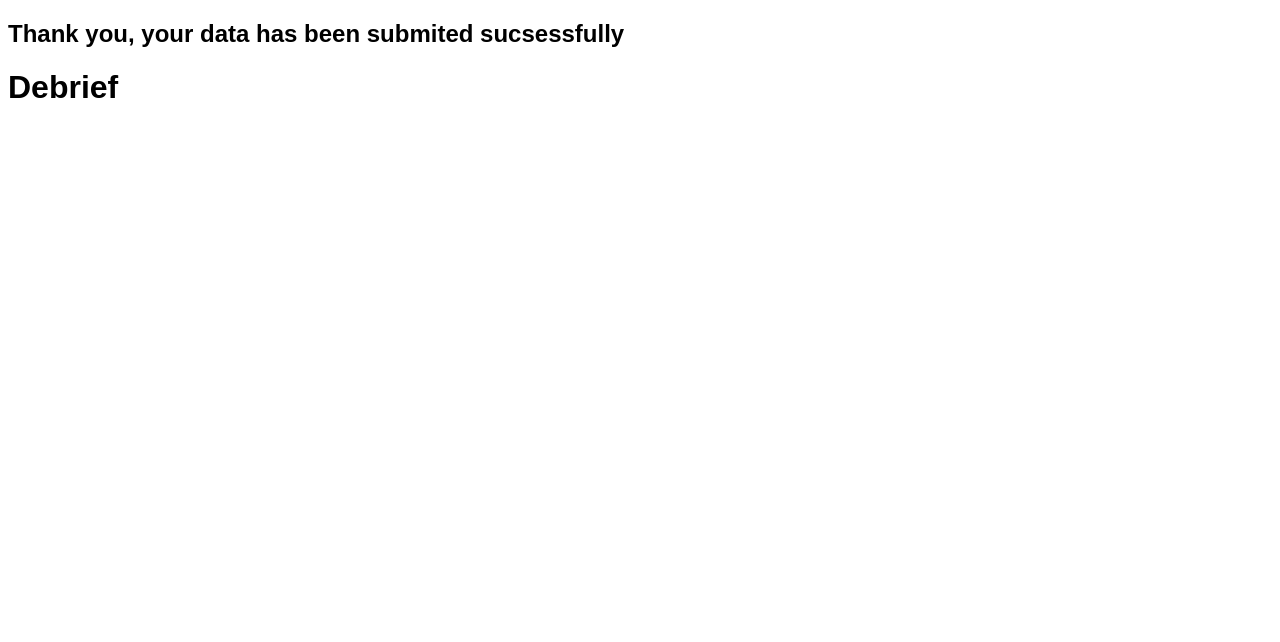
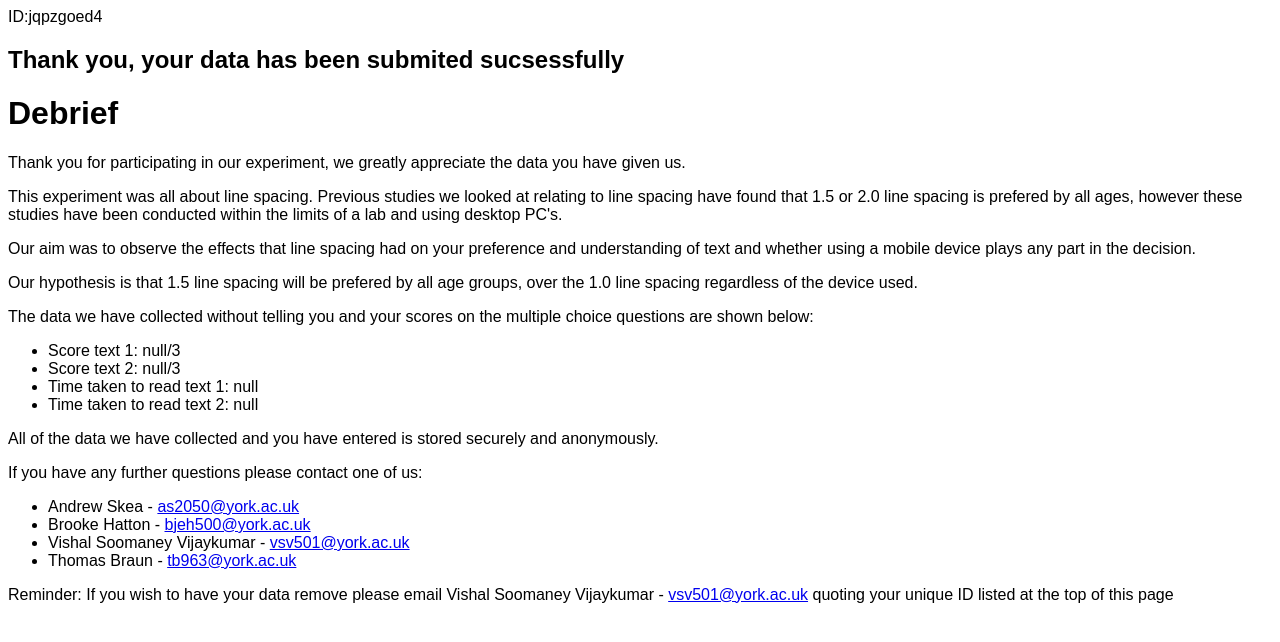
Before and after one commit to Brookke/HACS-Experiment, a website: page debrief.html in a window 1280 px wide. Drawn offline with Linux system fonts and the light colour scheme.

Commit message:
Debrief added

```diff
--- a/debrief.html
+++ b/debrief.html
@@ -4,8 +4,17 @@
         <meta name="viewport" content="width=device-width, initial-scale=1.0, maximum-scale=1.0, user-scalable=no" />
         <link rel="stylesheet" type="text/css" href="css/main.css">
         <script type="text/javascript" src="js/jquery.min.js"></script>
-        <script type="text/javascript" src="js/hashids.min.js"></script
+        <script type="text/javascript" src="js/hashids.min.js"></script>
         <script type="text/javascript" src="js/cookies.js"></script>
+        <script type="text/javascript">
+        $(function() {
+            $('#ID').text("ID:" + getID())
+            $('#text1Score').text("Score text 1: " + readCookie("text1Score") + "/3")
+            $('#text2Score').text("Score text 2: " + readCookie("text2Score") + "/3")
+            $('#text1Counter').text("Time taken to read text 1: " + readCookie("text1Counter"))
+            $('#text2Counter').text("Time taken to read text 2: " + readCookie("text2Counter"))
+        });
+        </script>
         <style type="text/css">
         em {
             font-size: 0.9rem;
@@ -22,5 +31,25 @@
         <div id="ID"></div>
         <h2>Thank you, your data has been submited sucsessfully</h2>
         <h1>Debrief</h1>
+        <p>Thank you for participating in our experiment, we greatly appreciate the data you have given us. </p>
+        <p>This experiment was all about line spacing. Previous studies we looked at relating to line spacing have found that 1.5 or 2.0 line spacing is prefered by all ages, however these studies have been conducted within the limits of a lab and using desktop PC's.</p>
+        <p>Our aim was to observe the effects that line spacing had on your preference and understanding of text and whether using a mobile device plays any part in the decision.</p>
+        <p>Our hypothesis is that 1.5 line spacing will be prefered by all age groups, over the 1.0 line spacing regardless of the device used.</p>
+        <p>The data we have collected without telling you and your scores on the multiple choice questions are shown below:</p>
+        <ul>
+            <li id="text1Score"></li>
+            <li id="text2Score"></li>
+            <li id="text1Counter"></li>
+            <li id="text2Counter"></li>
+        </ul>
+        <p>All of the data we have collected and you have entered is stored securely and anonymously.</p>
+        <p>If you have any further questions please contact one of us:</p>
+        <ul>
+            <li>Andrew Skea - <a href="mailto:as2050@york.ac.uk">as2050@york.ac.uk</a></li>
+            <li>Brooke Hatton - <a href="mailto:bjeh500@york.ac.uk">bjeh500@york.ac.uk</a></li>
+            <li>Vishal Soomaney Vijaykumar - <a href="mailto:vsv501@york">vsv501@york.ac.uk</a></li>
+            <li>Thomas Braun - <a href="mailto:tb963@york.ac.uk">tb963@york.ac.uk</a></li>
+        </ul>
+        <p>Reminder: If you wish to have your data remove please email Vishal Soomaney Vijaykumar - <a href="mailto:vsv501@york">vsv501@york.ac.uk</a> quoting your unique ID listed at the top of this page</p>
     </body>
 </html>
```
